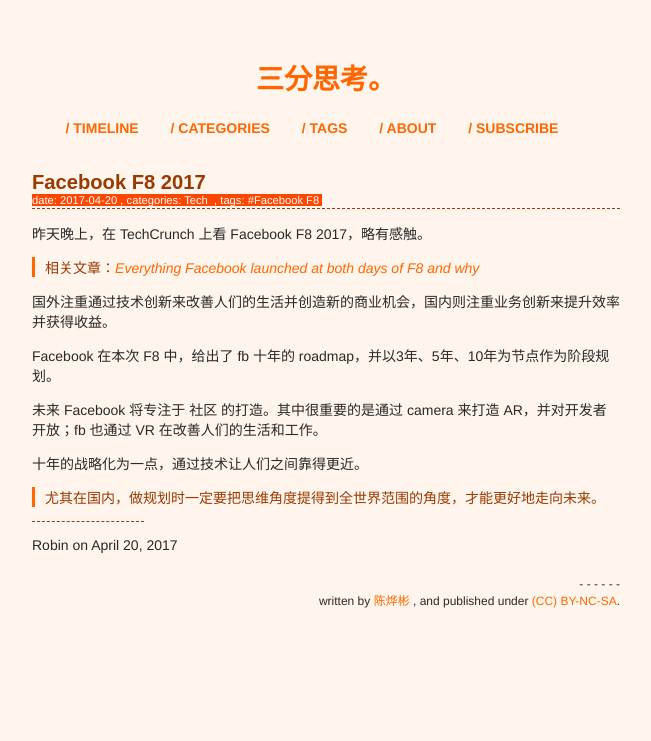
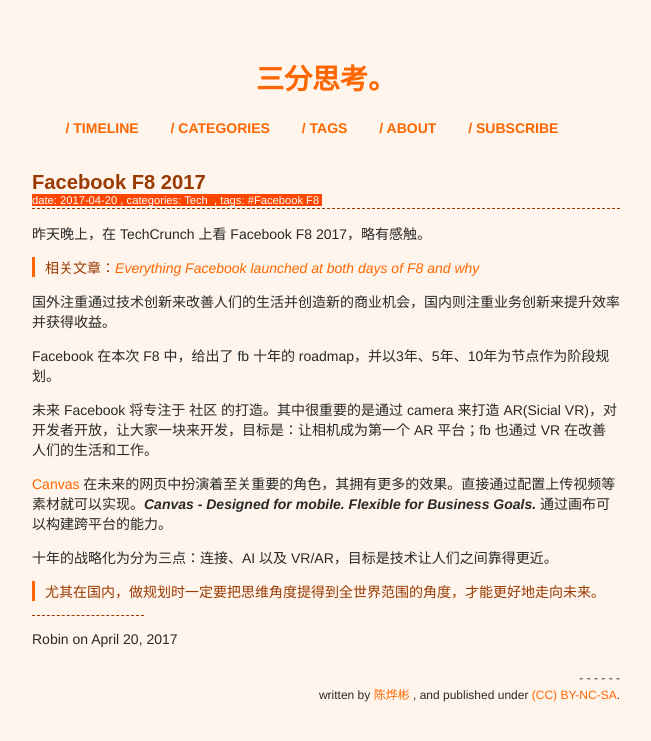
Before and after one commit to xianyuxmu/xianyuxmu.github.io, a Jekyll site: the page built from _posts/2017-04-20-the-other-f8.md, in a window 1280 px wide. Shown: the top 741 px of the page, without its empty margins (314-965 px from the left). Built offline with Jekyll 4.4.1, drawn with Linux system fonts in a browser that asks for light colours; comment, search, counter and statistics services are not loaded.

Commit message:
The Other F8

```diff
--- a/_posts/2017-04-20-the-other-f8.md
+++ b/_posts/2017-04-20-the-other-f8.md
@@ -18,9 +18,12 @@
 
 Facebook 在本次 F8 中，给出了 fb 十年的 roadmap，并以3年、5年、10年为节点作为阶段规划。
 
-未来 Facebook 将专注于 社区 的打造。其中很重要的是通过 camera 来打造 AR，并对开发者开放；fb 也通过 VR 在改善人们的生活和工作。
+未来 Facebook 将专注于 社区 的打造。其中很重要的是通过 camera 来打造 AR(Sicial
+ VR)，对开发者开放，让大家一块来开发，目标是：让相机成为第一个 AR 平台；fb 也通过 VR 在改善人们的生活和工作。
 
-十年的战略化为一点，通过技术让人们之间靠得更近。
+[Canvas](https://developers.facebook.com/videos/f8-2017/create-fullscreen-experiences-on-mobile-with-canvas/) 在未来的网页中扮演着至关重要的角色，其拥有更多的效果。直接通过配置上传视频等素材就可以实现。***Canvas - Designed for mobile. Flexible for Business Goals.*** 通过画布可以构建跨平台的能力。
+
+十年的战略化为分为三点：连接、AI 以及 VR/AR，目标是技术让人们之间靠得更近。
 
 > 尤其在国内，做规划时一定要把思维角度提得到全世界范围的角度，才能更好地走向未来。
 
```
